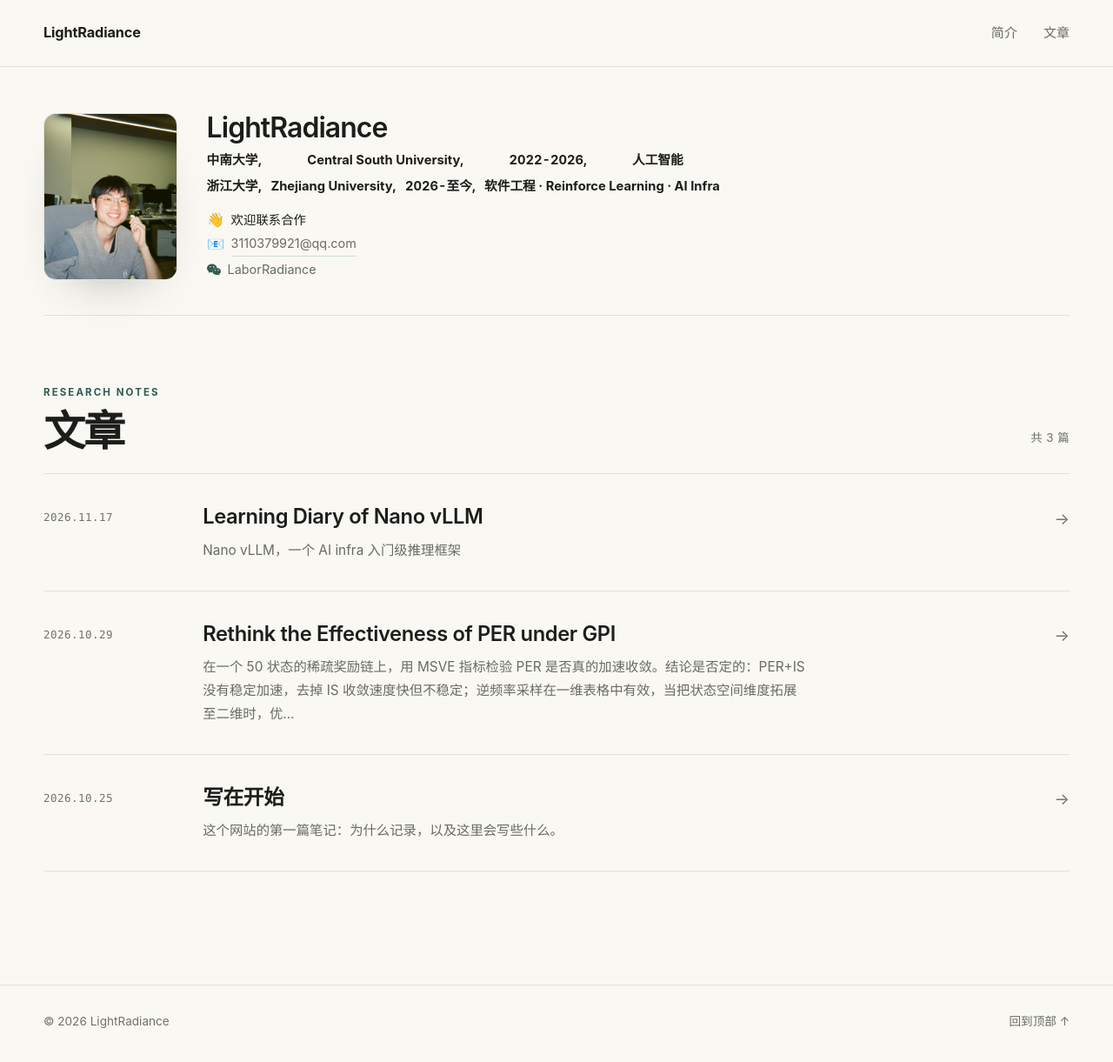
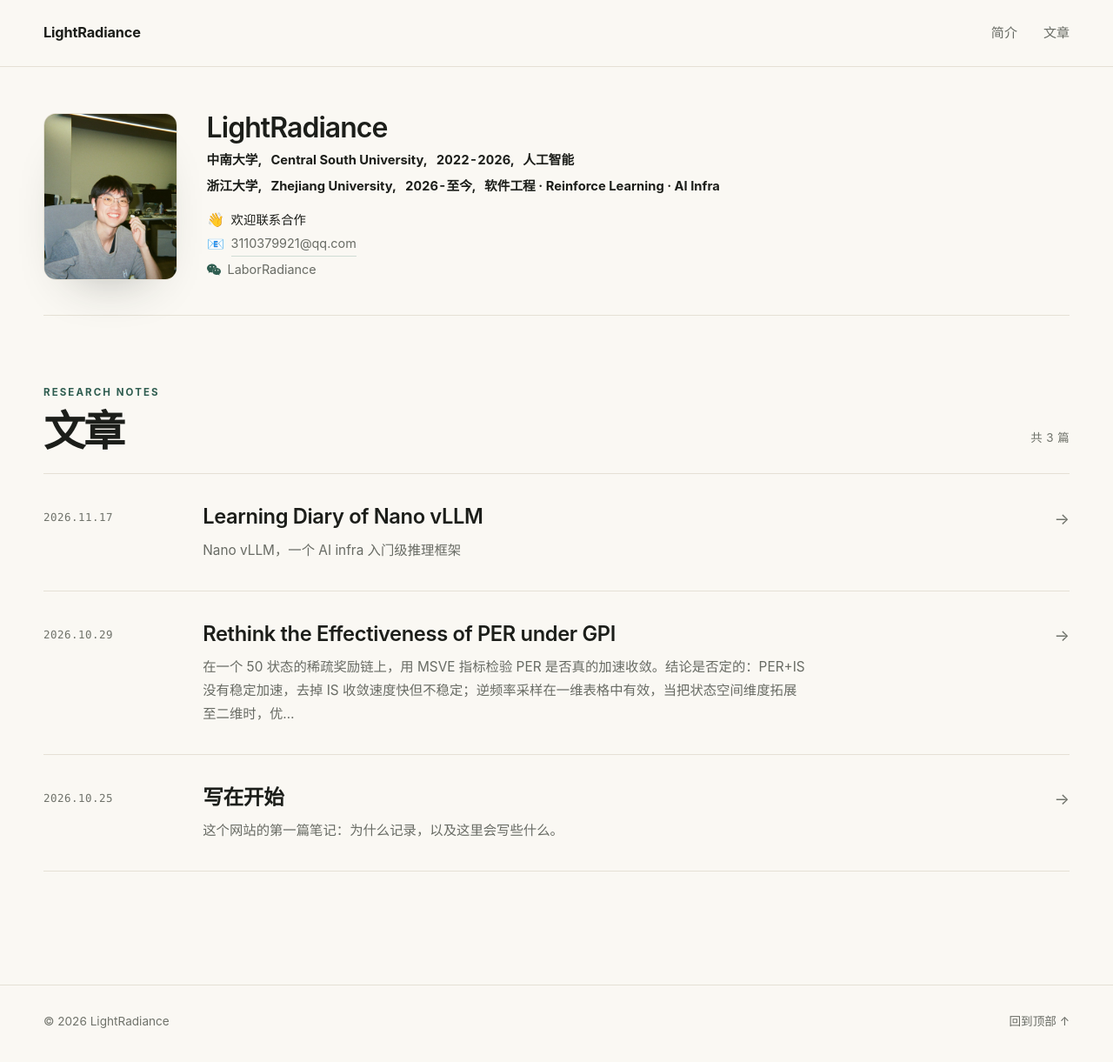
Before and after one commit to LightRadiance/LightRadiance.github.io, a Jekyll site: the page built from index.html, in a window 1280 px wide and 1226 px high. Shown: the top 1221 px of the window at 87% size. Built offline with Jekyll 4.4.1, drawn with Linux system fonts in a browser that asks for light colours.

Commit message:
fix info layout

```diff
--- a/assets/css/main.css
+++ b/assets/css/main.css
@@ -384,6 +384,7 @@ a {
 .edu-line {
   display: grid;
   grid-template-columns: auto auto auto auto;
+  justify-content: start;
   column-gap: 10px;
   align-items: baseline;
   margin: 0;
```
